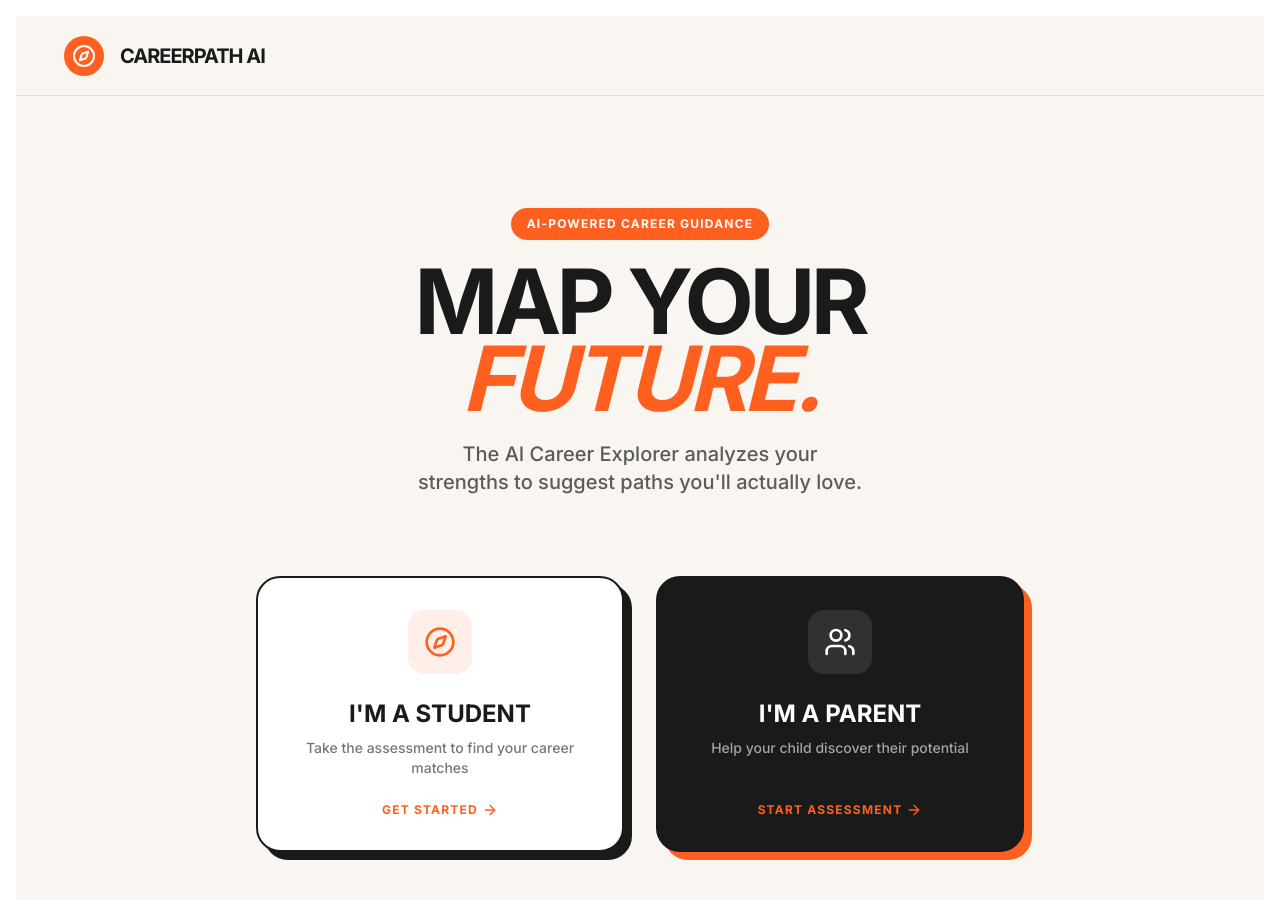
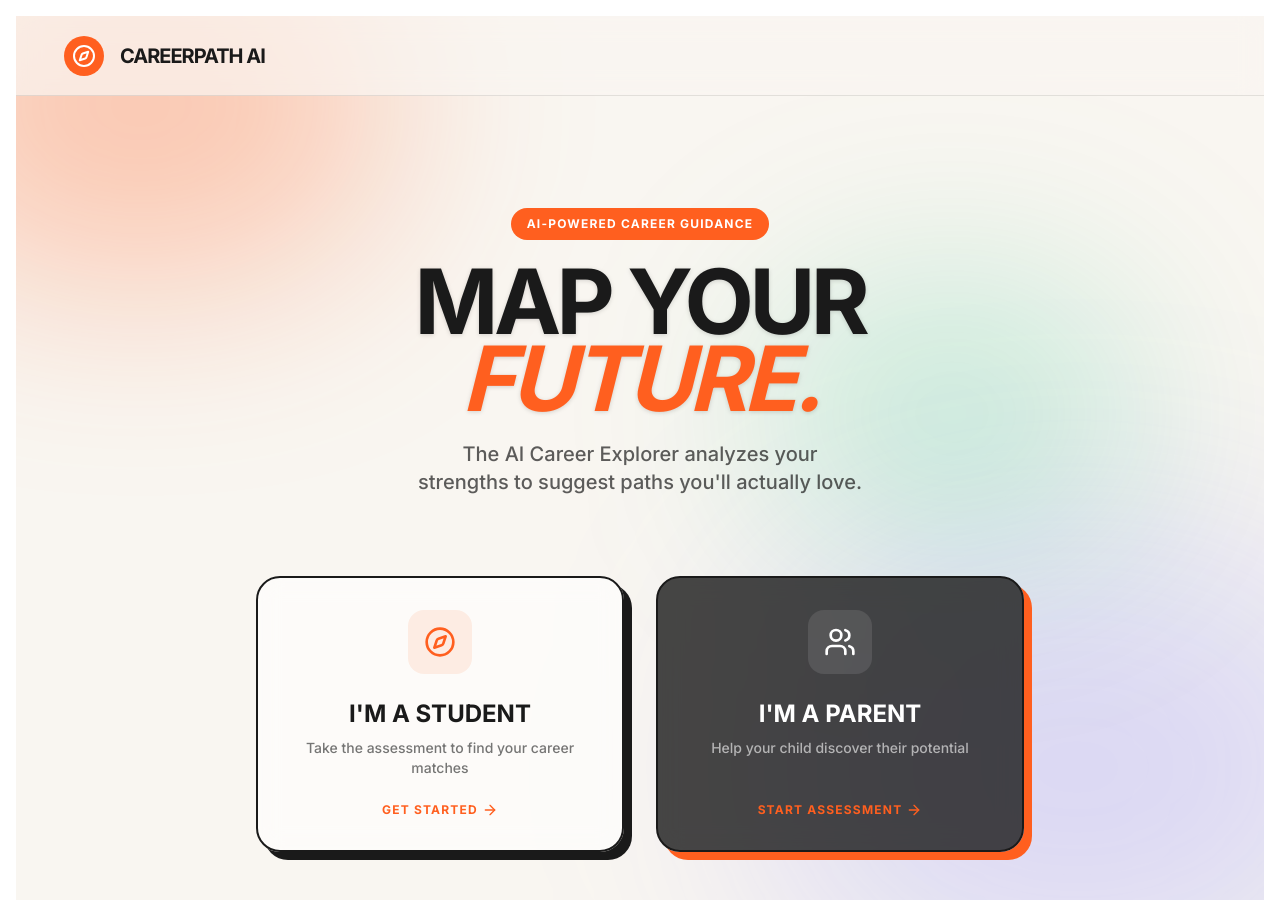
Before and after one commit to stephenmayowa112/-AI-Career-Exploration-Assistant, a React (Vite) app: page / in a window 1280 px wide. Built offline with nearby package versions, Linux system fonts and the light colour scheme.

Commit message:
feat(ui): enhance visual design with glassmorphism
Add decorative background blobs and apply backdrop-blur effects to key UI components to improve the overall aesthetic and depth of the application.

```diff
--- a/src/App.tsx
+++ b/src/App.tsx
@@ -49,8 +49,13 @@ export default function App() {
   };
 
   return (
-    <div className="min-h-screen bg-[#F9F6F1] text-[#1A1A1A] font-sans selection:bg-[#FF5F1F] selection:text-white flex flex-col border-8 md:border-[16px] border-white box-border">
-      <header className="h-20 flex items-center justify-between px-6 md:px-10 border-b border-[#1A1A1A]/10 sticky top-0 z-10 bg-[#F9F6F1]">
+    <div className="min-h-screen bg-[#F9F6F1] text-[#1A1A1A] font-sans selection:bg-[#FF5F1F] selection:text-white flex flex-col border-8 md:border-[16px] border-white box-border relative overflow-hidden">
+      {/* Decorative background blobs for glassmorphism */}
+      <div className="absolute top-[-10%] left-[-10%] w-[40%] h-[40%] bg-[#FF5F1F]/30 rounded-full blur-[100px] pointer-events-none" />
+      <div className="absolute bottom-[-10%] right-[-10%] w-[50%] h-[50%] bg-indigo-500/20 rounded-full blur-[120px] pointer-events-none" />
+      <div className="absolute top-[30%] left-[60%] w-[30%] h-[30%] bg-emerald-500/20 rounded-full blur-[100px] pointer-events-none" />
+
+      <header className="h-20 flex items-center justify-between px-6 md:px-10 border-b border-[#1A1A1A]/10 sticky top-0 z-10 bg-[#F9F6F1]/70 backdrop-blur-md">
         <div className="max-w-6xl mx-auto flex items-center gap-4 w-full">
           <div className="w-10 h-10 bg-[#FF5F1F] rounded-full flex items-center justify-center text-white font-bold">
             <Compass className="w-6 h-6 text-white" />
@@ -59,14 +64,14 @@ export default function App() {
         </div>
       </header>
 
-      <main className="flex-grow flex flex-col items-center p-4 sm:p-6 md:p-12 w-full">
+      <main className="flex-grow flex flex-col items-center p-4 sm:p-6 md:p-12 w-full relative z-10">
         {view === 'landing' && (
           <div className="w-full max-w-5xl mx-auto text-center space-y-8 md:space-y-12 mt-4 md:mt-16">
             <div className="space-y-6">
               <div className="inline-flex items-center gap-2 px-4 py-2 rounded-full bg-[#FF5F1F] text-white font-bold text-xs uppercase tracking-widest">
                 AI-Powered Career Guidance
               </div>
-              <h1 className="text-5xl sm:text-[60px] md:text-[90px] font-black leading-[0.85] tracking-tighter uppercase mb-6">
+              <h1 className="text-5xl sm:text-[60px] md:text-[90px] font-black leading-[0.85] tracking-tighter uppercase mb-6 drop-shadow-sm">
                 Map your <br className="hidden md:block" />
                 <span className="text-[#FF5F1F] italic">future.</span>
               </h1>
@@ -78,7 +83,7 @@ export default function App() {
             <div className="grid grid-cols-1 md:grid-cols-2 gap-8 max-w-3xl mx-auto pt-8">
               <button
                 onClick={() => handleStart('student')}
-                className="flex flex-col items-center p-8 bg-white border-2 border-[#1A1A1A] rounded-3xl shadow-[8px_8px_0px_0px_rgba(26,26,26,1)] hover:-translate-y-1 hover:shadow-[12px_12px_0px_0px_rgba(26,26,26,1)] transition-all group"
+                className="flex flex-col items-center p-8 bg-white/60 backdrop-blur-md border-2 border-[#1A1A1A] rounded-3xl shadow-[8px_8px_0px_0px_rgba(26,26,26,1)] hover:-translate-y-1 hover:shadow-[12px_12px_0px_0px_rgba(26,26,26,1)] transition-all group"
               >
                 <div className="w-16 h-16 bg-[#FF5F1F]/10 rounded-2xl flex items-center justify-center mb-6 text-[#FF5F1F]">
                   <Compass className="w-8 h-8" />
@@ -92,7 +97,7 @@ export default function App() {
 
               <button
                 onClick={() => handleStart('parent')}
-                className="flex flex-col items-center p-8 bg-[#1A1A1A] text-white border-2 border-[#1A1A1A] rounded-3xl shadow-[8px_8px_0px_0px_rgba(255,95,31,1)] hover:-translate-y-1 hover:shadow-[12px_12px_0px_0px_rgba(255,95,31,1)] transition-all group"
+                className="flex flex-col items-center p-8 bg-[#1A1A1A]/80 backdrop-blur-md text-white border-2 border-[#1A1A1A] rounded-3xl shadow-[8px_8px_0px_0px_rgba(255,95,31,1)] hover:-translate-y-1 hover:shadow-[12px_12px_0px_0px_rgba(255,95,31,1)] transition-all group"
               >
                 <div className="w-16 h-16 bg-white/10 rounded-2xl flex items-center justify-center mb-6 text-white">
                   <Users className="w-8 h-8" />
--- a/src/components/AssessmentForm.tsx
+++ b/src/components/AssessmentForm.tsx
@@ -98,8 +98,8 @@ export function AssessmentForm({ onSubmit, isLoading }: AssessmentFormProps) {
   const isNextDisabled = answers[currentQuestion.id].length === 0;
 
   return (
-    <div className="w-full max-w-2xl mx-auto bg-white rounded-3xl border-2 border-[#1A1A1A] shadow-[8px_8px_0px_0px_rgba(26,26,26,1)] overflow-hidden">
-      <div className="bg-[#F9F6F1] p-4 sm:p-6 border-b-2 border-[#1A1A1A]">
+    <div className="w-full max-w-2xl mx-auto bg-white/60 backdrop-blur-md rounded-3xl border-2 border-[#1A1A1A] shadow-[8px_8px_0px_0px_rgba(26,26,26,1)] overflow-hidden relative z-10">
+      <div className="bg-[#F9F6F1]/50 p-4 sm:p-6 border-b-2 border-[#1A1A1A]">
         <div className="flex items-center justify-between mb-4">
           <span className="text-[10px] font-bold uppercase tracking-widest text-[#1A1A1A]/60">
             Step {step + 1} of {QUESTIONS.length}
@@ -140,7 +140,7 @@ export function AssessmentForm({ onSubmit, isLoading }: AssessmentFormProps) {
                 className={`p-4 text-left rounded-xl border-2 transition-all duration-200 flex items-center justify-between group ${
                   isSelected
                     ? 'border-[#1A1A1A] bg-[#1A1A1A] text-white shadow-[4px_4px_0px_0px_rgba(255,95,31,1)]'
-                    : 'border-[#1A1A1A]/20 hover:border-[#1A1A1A] bg-white text-[#1A1A1A]'
+                    : 'border-[#1A1A1A]/20 hover:border-[#1A1A1A] bg-white/50 text-[#1A1A1A]'
                 }`}
               >
                 <span className={`font-bold ${isSelected ? 'text-white' : 'text-[#1A1A1A]'}`}>
--- a/src/components/ResultsDashboard.tsx
+++ b/src/components/ResultsDashboard.tsx
@@ -28,7 +28,7 @@ export function ResultsDashboard({ result, onReset }: ResultsDashboardProps) {
           Back to Matches
         </button>
 
-        <div className="bg-white rounded-3xl p-6 sm:p-8 border-2 border-[#1A1A1A] shadow-[8px_8px_0px_0px_rgba(26,26,26,1)]">
+        <div className="bg-white/60 backdrop-blur-md rounded-3xl p-6 sm:p-8 border-2 border-[#1A1A1A] shadow-[8px_8px_0px_0px_rgba(26,26,26,1)] relative z-10">
           <div className="flex flex-col-reverse md:flex-row items-start justify-between gap-6 mb-10 pb-8 border-b-2 border-[#1A1A1A]/10">
             <div>
               <h1 className="text-3xl sm:text-4xl md:text-5xl font-black uppercase tracking-tighter text-[#1A1A1A] mb-4">{career.title}</h1>
@@ -133,10 +133,10 @@ export function ResultsDashboard({ result, onReset }: ResultsDashboardProps) {
             initial={{ opacity: 0, y: 20 }}
             animate={{ opacity: 1, y: 0 }}
             transition={{ delay: index * 0.1 }}
-            className={`rounded-3xl p-6 relative overflow-hidden flex flex-col group transition-transform hover:-translate-y-1 ${
+            className={`rounded-3xl p-6 relative overflow-hidden flex flex-col group transition-transform hover:-translate-y-1 backdrop-blur-md ${
               index === 0
-                ? 'bg-[#1A1A1A] text-white border-2 border-[#1A1A1A] shadow-[8px_8px_0px_0px_rgba(255,95,31,1)] hover:shadow-[12px_12px_0px_0px_rgba(255,95,31,1)]'
-                : 'bg-white text-[#1A1A1A] border-2 border-[#1A1A1A] shadow-[8px_8px_0px_0px_rgba(26,26,26,1)] hover:shadow-[12px_12px_0px_0px_rgba(26,26,26,1)]'
+                ? 'bg-[#1A1A1A]/90 text-white border-2 border-[#1A1A1A] shadow-[8px_8px_0px_0px_rgba(255,95,31,1)] hover:shadow-[12px_12px_0px_0px_rgba(255,95,31,1)]'
+                : 'bg-white/60 text-[#1A1A1A] border-2 border-[#1A1A1A] shadow-[8px_8px_0px_0px_rgba(26,26,26,1)] hover:shadow-[12px_12px_0px_0px_rgba(26,26,26,1)]'
             }`}
           >
             <div className="flex justify-between items-start mb-6">
@@ -163,7 +163,7 @@ export function ResultsDashboard({ result, onReset }: ResultsDashboardProps) {
         ))}
       </div>
 
-      <div className="bg-white border-2 border-[#1A1A1A] rounded-3xl p-8 shadow-[8px_8px_0px_0px_rgba(26,26,26,1)] mt-12">
+      <div className="bg-white/60 backdrop-blur-md border-2 border-[#1A1A1A] rounded-3xl p-8 shadow-[8px_8px_0px_0px_rgba(26,26,26,1)] mt-12 relative z-10">
         <h3 className="text-2xl font-black uppercase text-[#1A1A1A] mb-8 flex items-center gap-3">
           <Target className="w-8 h-8 text-[#FF5F1F]" />
           Your Action Plan
```
